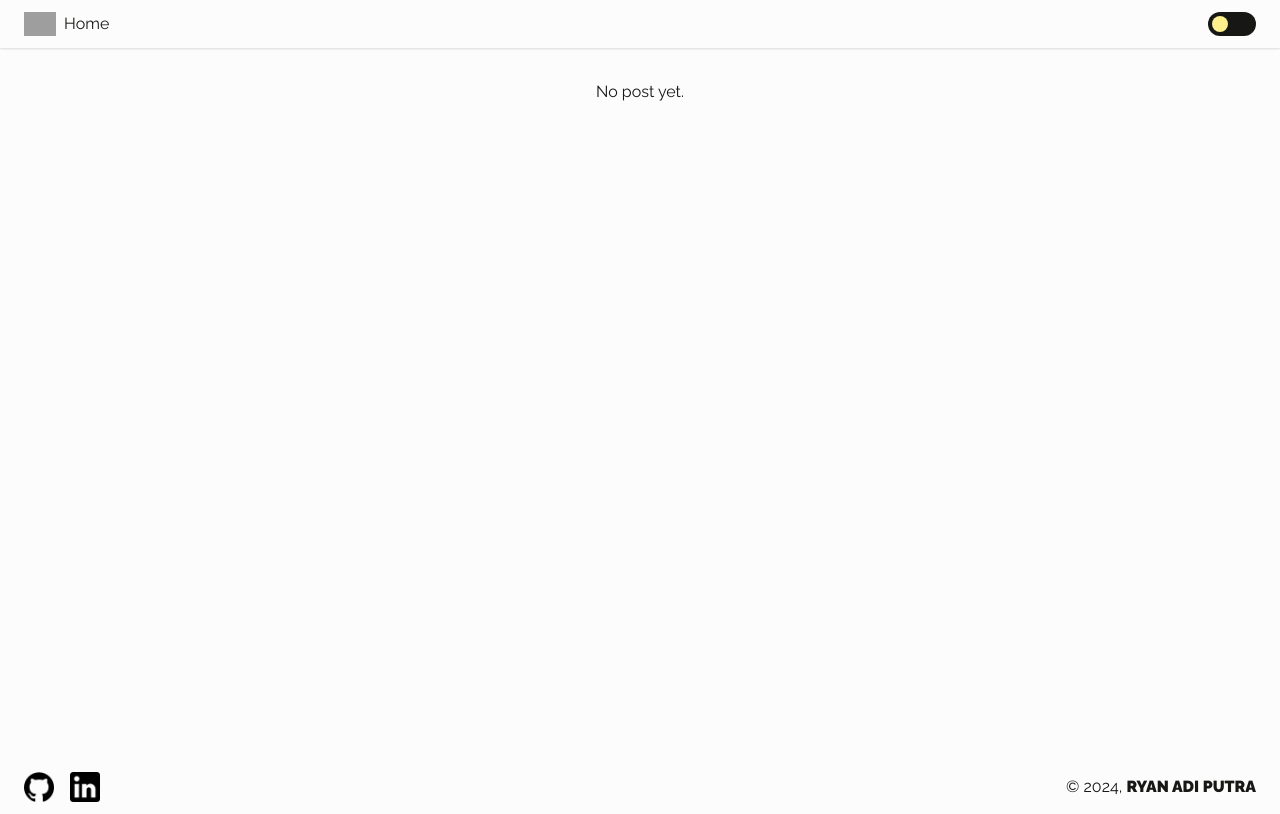
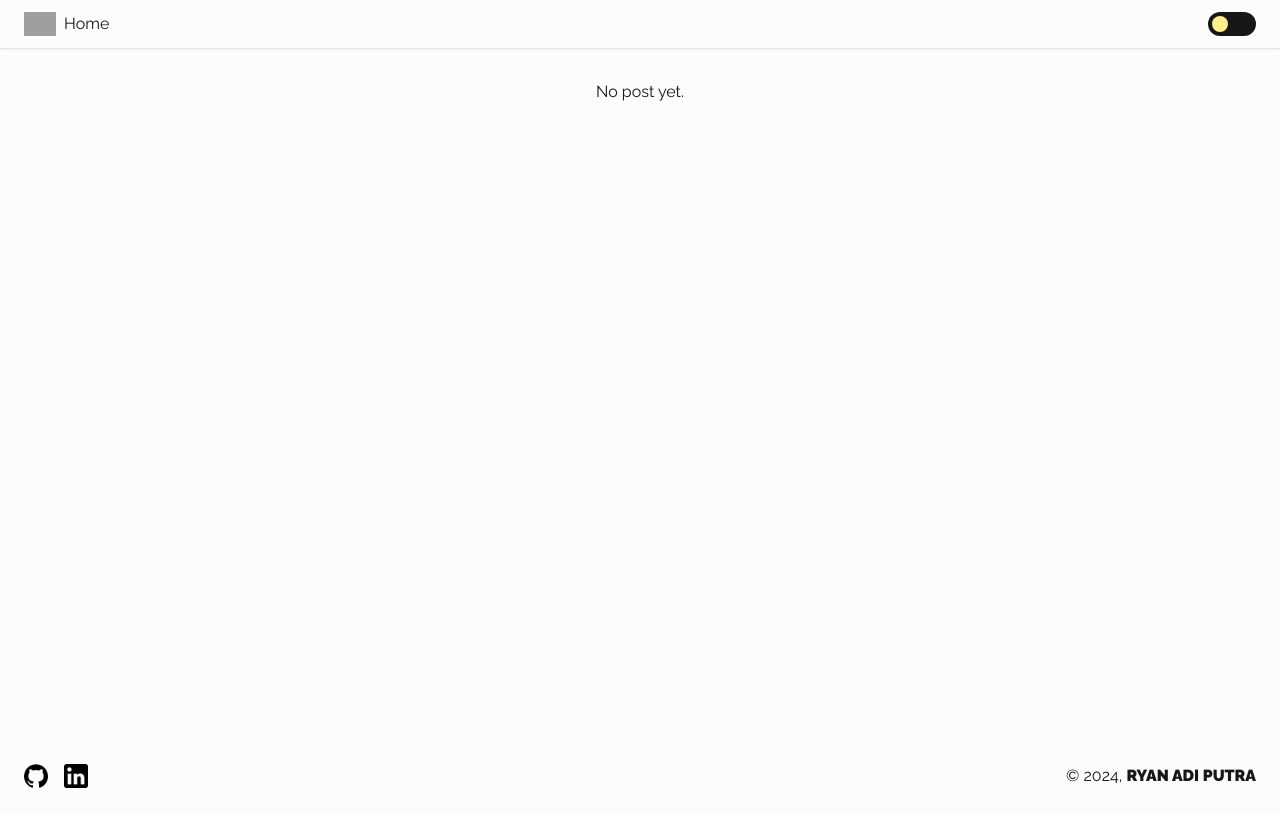
Before and after one commit to ryanadiputraa/portfolio, a Next.js app: page /blog in a window 1280 px wide. Built offline with nearby package versions, Linux system fonts and the light colour scheme; grey boxes are pictures that could not be loaded.

Commit message:
fix: blog layout

```diff
--- a/app/blog/layout.tsx
+++ b/app/blog/layout.tsx
@@ -7,14 +7,14 @@ export default function BlogLayout({ children }: { children: React.ReactNode })
   return (
     <>
       <Header />
-      <main className="min-h-[95vh] pt-20 pb-4 px-[4%] max-w-5xl mx-auto">{children}</main>
+      <main className="min-h-[94vh] pt-20 pb-4 px-[4%] max-w-5xl mx-auto">{children}</main>
       <footer className="flex justify-between items-center py-3 px-6">
         <div className="flex items-center gap-4">
           <a href="https://github.com/ryanadiputraa" target="_blank" className="flex items-center gap-2">
             <Image
               src={'/assets/img/github.png'}
-              width={30}
-              height={30}
+              width={24}
+              height={24}
               alt="github"
               className="invert-0 dark:invert"
             />
@@ -22,8 +22,8 @@ export default function BlogLayout({ children }: { children: React.ReactNode })
           <a href="https://www.linkedin.com/in/ryanadiputraa" target="_blank" className="flex items-center gap-2">
             <Image
               src={'/assets/img/linkedin.png'}
-              width={30}
-              height={30}
+              width={24}
+              height={24}
               alt="github"
               className="invert-0 dark:invert"
             />
```
